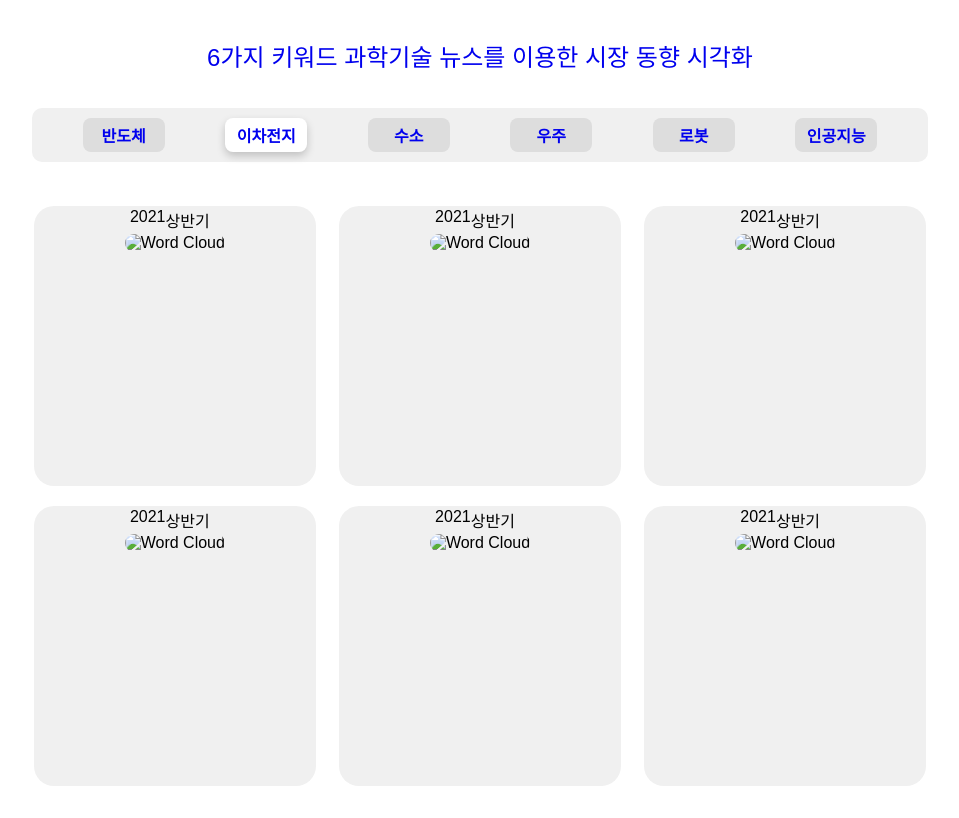
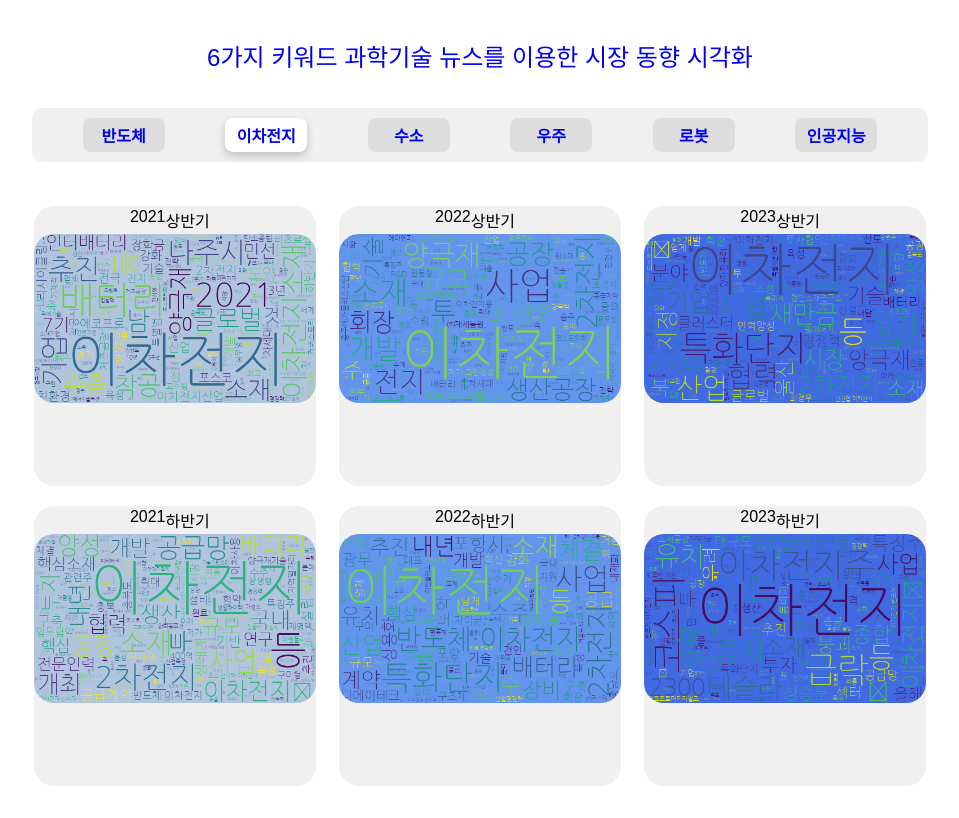
Before and after one commit to LEEGIYEONG/news_crawler, a Django app: page /battery/ in a window 1280 px wide. Shown: the whole page, without its empty margins (160-1119 px from the left). Run offline with Django 4.2, Linux system fonts and the light colour scheme; some web fonts are replaced.

Commit message:
Design: 이차전지 페이지 수정

```diff
--- a/mywebsite/mainapp/templates/mainapp/battery.html
+++ b/mywebsite/mainapp/templates/mainapp/battery.html
@@ -25,46 +25,46 @@
             <span>2021</span>
             <span>상반기</span>
           </div>
-          <img src="{{ wordcloud_image_url }}" alt="Word Cloud" />
+          <img src="{% static 'images/secondaryBattery_2021_1.png' %}" alt="Word Cloud" />
         </div>
         <div class="wordcloud_1">
           <div class="period">
             <span>2021</span>
-            <span>상반기</span>
+            <span>하반기</span>
           </div>
-          <img src="{{ wordcloud_image_url }}" alt="Word Cloud" />
+          <img src="{% static 'images/secondaryBattery_2021_2.png' %}" alt="Word Cloud" />
         </div>
       </div>
       <div class="wordcloud_2_column">
         <div class="wordcloud_1">
           <div class="period">
-            <span>2021</span>
+            <span>2022</span>
             <span>상반기</span>
           </div>
-          <img src="{{ wordcloud_image_url }}" alt="Word Cloud" />
+          <img src="{% static 'images/secondaryBattery_2022_1.png' %}" alt="Word Cloud" />
         </div>
         <div class="wordcloud_1">
           <div class="period">
-            <span>2021</span>
-            <span>상반기</span>
+            <span>2022</span>
+            <span>하반기</span>
           </div>
-          <img src="{{ wordcloud_image_url }}" alt="Word Cloud" />
+          <img src="{% static 'images/secondaryBattery_2022_2.png' %}" alt="Word Cloud" />
         </div>
       </div>
       <div class="wordcloud_2_column">
         <div class="wordcloud_1">
           <div class="period">
-            <span>2021</span>
+            <span>2023</span>
             <span>상반기</span>
           </div>
-          <img src="{{ wordcloud_image_url }}" alt="Word Cloud" />
+          <img src="{% static 'images/secondaryBattery_2023_1.png' %}" alt="Word Cloud" />
         </div>
         <div class="wordcloud_1">
           <div class="period">
-            <span>2021</span>
-            <span>상반기</span>
+            <span>2023</span>
+            <span>하반기</span>
           </div>
-          <img src="{{ wordcloud_image_url }}" alt="Word Cloud" />
+          <img src="{% static 'images/secondaryBattery_2023_2.png' %}" alt="Word Cloud" />
         </div>
       </div>
     </div>
```
